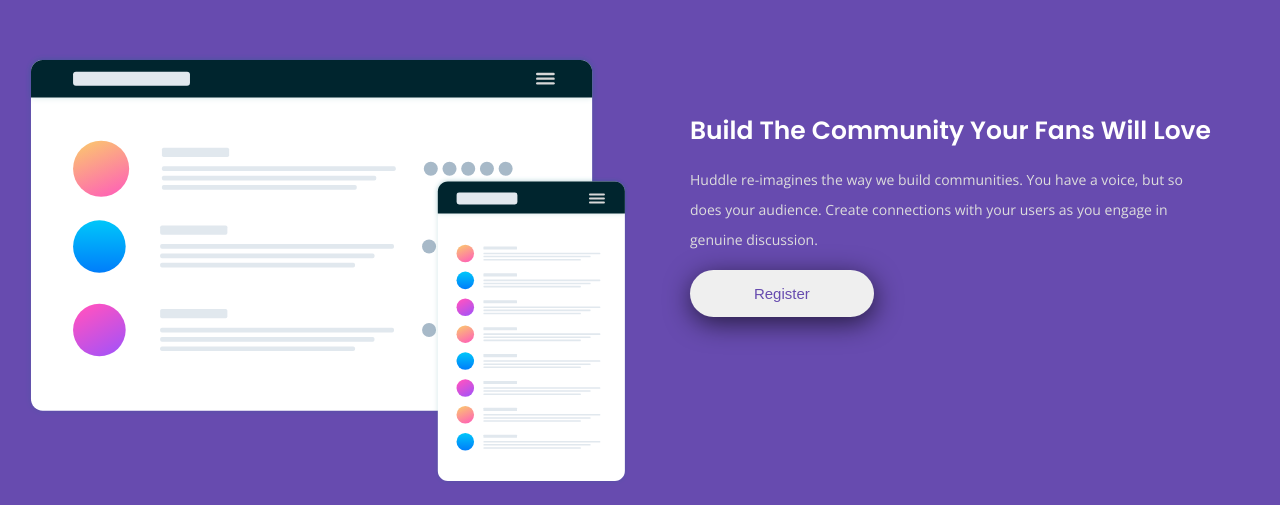
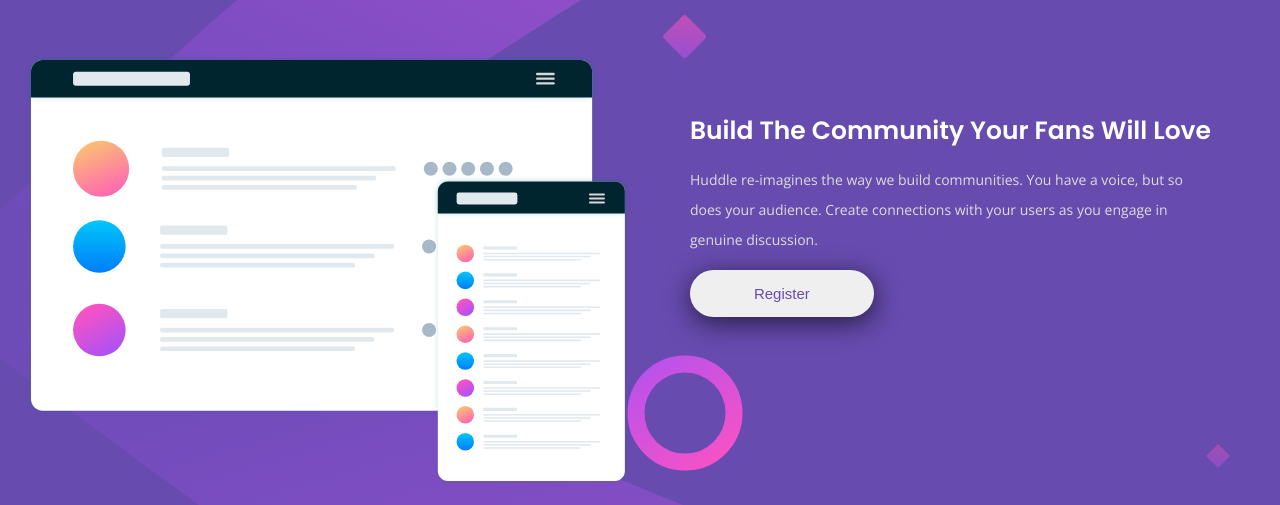
Before and after one commit to bmyab/Hudlle-landing-Page, a plain HTML site: page index.html in a window 1280 px wide. Shown: the part 150-655 px from the top of the page. Drawn offline with nearby package versions, Linux system fonts and the light colour scheme; files that its build step writes are made by us from their sources; the site is published under a folder, as on GitHub Pages, so addresses that start at the root find nothing; files whose address does not match are found by name.

Commit message:
Update _mixin.scss

```diff
--- a/sass/_mixin.scss
+++ b/sass/_mixin.scss
@@ -46,7 +46,7 @@
     grid-template-columns: repeat(2,1fr);
     column-gap: 2rem;
     align-content: center;
-    background-image: url('/assets/images/bg-desktop.svg');
+    background-image: url('../assets/images/bg-desktop.svg');
     background-size: cover;
     padding-inline: 2.5rem;
     .hero{
```
